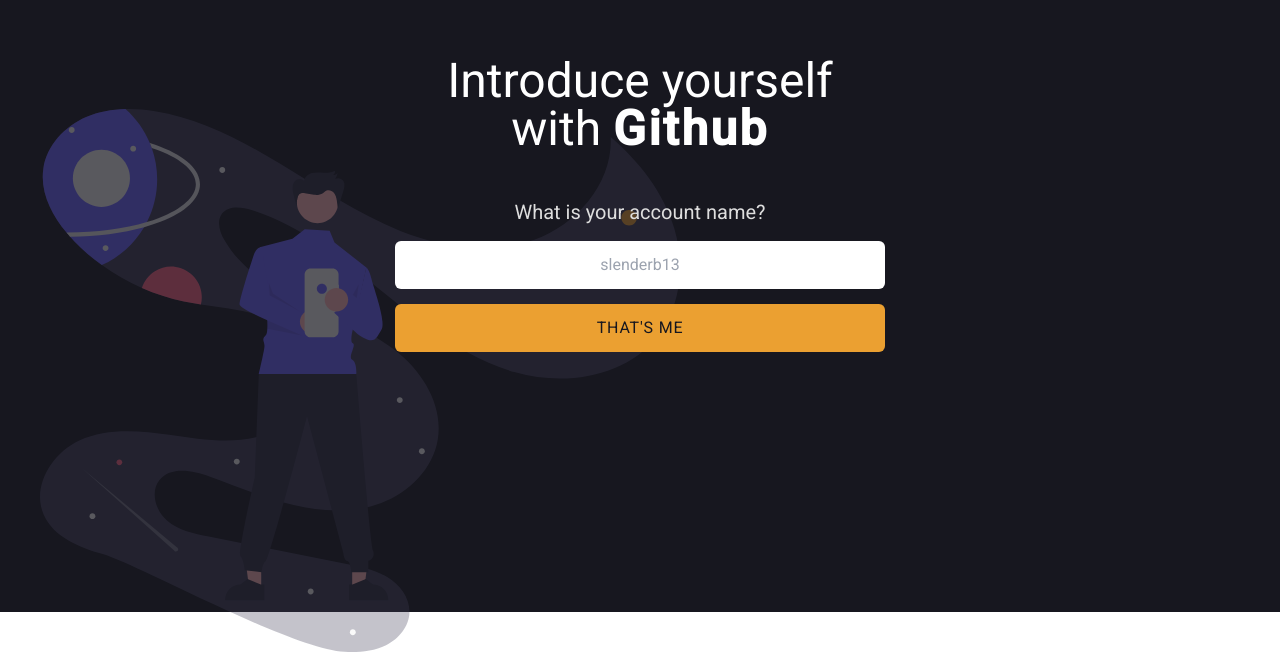
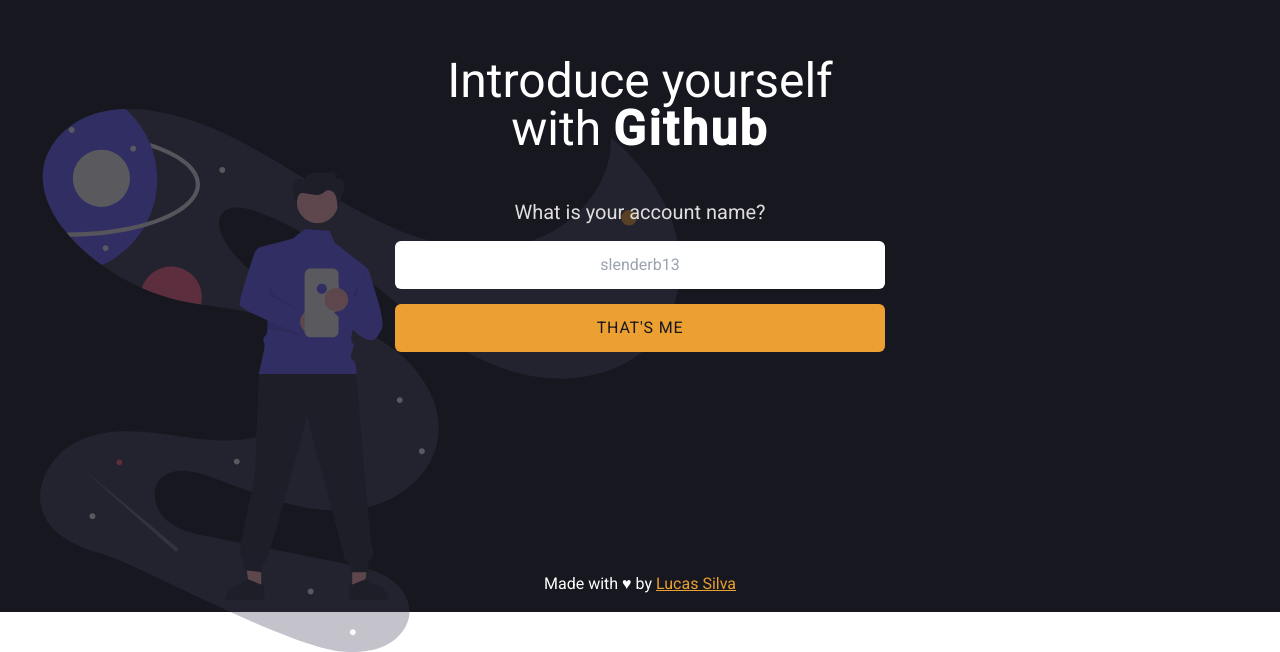
Before and after one commit to SlenderB13/introduce-with-github, a React (Vite) app: page / in a window 1280 px wide. Shown: the part 188-840 px from the top of the page. Built offline with nearby package versions, Linux system fonts and the light colour scheme.

Commit message:
added restart option and credits

```diff
--- a/src/Home.tsx
+++ b/src/Home.tsx
@@ -12,6 +12,10 @@
       <img src={spaceSVG} alt="person with phone"
       className="absolute z-0 left-10 -bottom-10 pointer-events-none w-3/4 md:w-1/2" />
       {user ? <User></User> : <Form></Form>}
+      <p className="absolute bottom-4 text-white">
+        Made with <span>&#x2665;</span> by
+        <a className="text-marigold ml-1 underline decoration-1" target='_blank' href='https://github.com/slenderb13'>Lucas Silva</a>
+      </p>
     </div>
   )
 }
--- a/src/components/User.tsx
+++ b/src/components/User.tsx
@@ -2,8 +2,8 @@
 import UserContext from "../contexts/UserContext"
 import gsap from 'gsap'
 
-const User= () => {
-    const { user } = useContext(UserContext)
+const User = () => {
+    const { user, clearUser } = useContext(UserContext)
     const userWrapperRef = useRef<HTMLDivElement>(null)
 
     const tl = gsap.timeline()
@@ -15,6 +15,12 @@
 
     return (
         <div ref={userWrapperRef} className="h-3/5 md:w-4/5 flex flex-col items-center justify-around z-10">
+            <div className="text-marigold text-2xl flex items-center cursor-pointer hover:brightness-75 transition-all duration-100" onClick={clearUser}>
+                <svg xmlns="http://www.w3.org/2000/svg" className="h-6 w-6" fill="none" viewBox="0 0 24 24" stroke="currentColor" strokeWidth={2}>
+                <path strokeLinecap="round" strokeLinejoin="round" d="M4 4v5h.582m15.356 2A8.001 8.001 0 004.582 9m0 0H9m11 11v-5h-.581m0 0a8.003 8.003 0 01-15.357-2m15.357 2H15" />
+                </svg>
+                <span className="ml-2">Restart</span>
+            </div>
             <figure className="w-45 h-45 md:w-[53] md:h-[53] lg:w-[61] lg:h-[61] rounded-full border-solid border-4 border-marigold">
                 <img className="w-44 h-44 md:w-52 md:h-52 lg:w-60 lg:h-60 rounded-full" src={user?.avatar_url} alt="user avatar" />
             </figure>
--- a/src/contexts/UserContext.tsx
+++ b/src/contexts/UserContext.tsx
@@ -4,6 +4,7 @@
 export type UserContextType = {
     user: User | null,
     fetchData: (url: string) => Promise<void>
+    clearUser: () => void
 }
 
 const UserContext = createContext<UserContextType>(null!)
--- a/src/contexts/UserProvider.tsx
+++ b/src/contexts/UserProvider.tsx
@@ -11,8 +11,12 @@
         setUser(res)
     }
 
+    const clearUser = () => {
+        setUser(null)
+    }
+
     return (
-        <UserContext.Provider value={{ user, fetchData }}>
+        <UserContext.Provider value={{ user, fetchData, clearUser }}>
             {children}
         </UserContext.Provider>
     )
```
